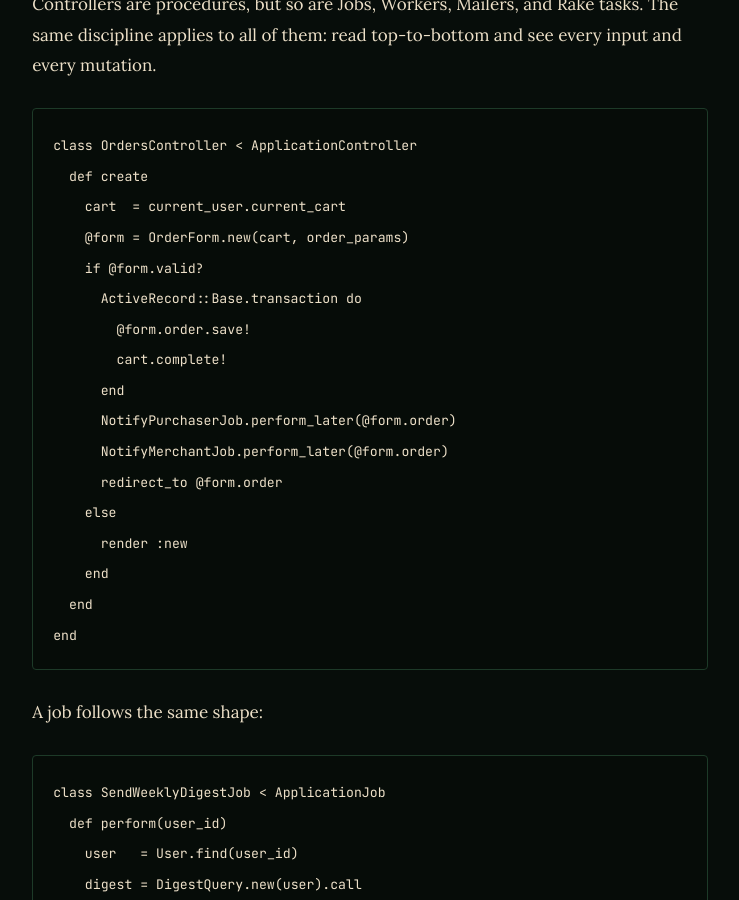
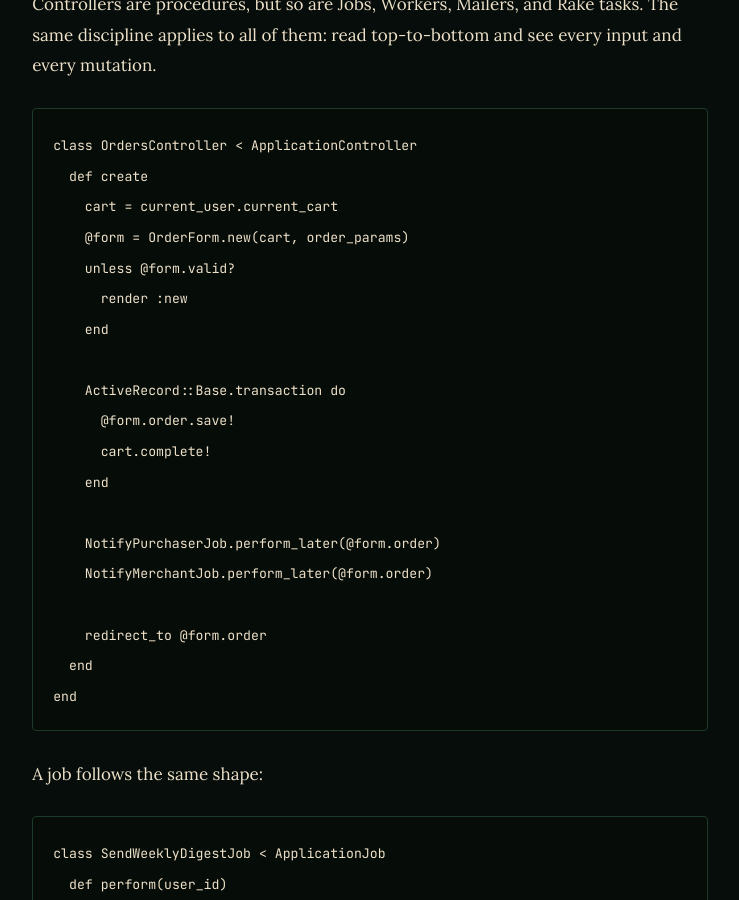
Before and after one commit to ajsharma/ajsharma.github.io, a Jekyll site: the page built from _posts/2026-04-24-flat-controllers-many-models-in-rails.md, in a window 1280 px wide and 900 px high, scrolled down 2150 px. Shown: the whole window, without its empty margins (270-1009 px from the left). Built offline with Jekyll 4.4.1, drawn with Linux system fonts in a browser that asks for light colours; nearby versions of some CDN libraries; some web fonts are replaced; some of the changed text lies outside the part shown.

Commit message:
code tidy

````diff
--- a/_posts/2026-04-24-flat-controllers-many-models-in-rails.md
+++ b/_posts/2026-04-24-flat-controllers-many-models-in-rails.md
@@ -38,19 +38,21 @@ A procedure is an explicit sequence of steps triggered by an external event. Con
 ```ruby
 class OrdersController < ApplicationController
   def create
-    cart  = current_user.current_cart
+    cart = current_user.current_cart
     @form = OrderForm.new(cart, order_params)
-    if @form.valid?
-      ActiveRecord::Base.transaction do
-        @form.order.save!
-        cart.complete!
-      end
-      NotifyPurchaserJob.perform_later(@form.order)
-      NotifyMerchantJob.perform_later(@form.order)
-      redirect_to @form.order
-    else
+    unless @form.valid?
       render :new
     end
+
+    ActiveRecord::Base.transaction do
+      @form.order.save!
+      cart.complete!
+    end
+
+    NotifyPurchaserJob.perform_later(@form.order)
+    NotifyMerchantJob.perform_later(@form.order)
+
+    redirect_to @form.order
   end
 end
 ```
@@ -60,8 +62,9 @@ A job follows the same shape:
 ```ruby
 class SendWeeklyDigestJob < ApplicationJob
   def perform(user_id)
-    user   = User.find(user_id)
+    user = User.find(user_id)
     digest = DigestQuery.new(user).call
+
     DigestMailer.weekly(user, digest).deliver_now if digest.any?
   end
 end
@@ -90,7 +93,7 @@ class OrderPolicy
   end
 
   def initialize(user, order)
-    @user  = user
+    @user = user
     @order = order
   end
 
@@ -110,10 +113,10 @@ class OrdersController < ApplicationController
     end
 
     if @order.update(order_params)
-      redirect_to @order
-    else
-      render :edit
+      return redirect_to @order
     end
+
+    render :edit
   end
 end
 ```
@@ -181,18 +184,20 @@ class OrdersController < ApplicationController
   def create
     cart  = current_user.current_cart
     @form = OrderWithPaymentForm.new(cart, Payment.new, order_params)
-    if @form.valid?
-      ActiveRecord::Base.transaction do
-        @form.order.save!
-        @form.payment.save!
-        cart.complete!
-      end
-      NotifyPurchaserJob.perform_later(@form.order)
-      NotifyMerchantJob.perform_later(@form.order)
-      redirect_to @form.order
-    else
-      render :new
+    if !@form.valid?
+      return render :new
     end
+
+    ActiveRecord::Base.transaction do
+      @form.order.save!
+      @form.payment.save!
+      cart.complete!
+    end
+
+    NotifyPurchaserJob.perform_later(@form.order)
+    NotifyMerchantJob.perform_later(@form.order)
+
+    redirect_to @form.order
   end
 end
 ```
@@ -216,6 +221,7 @@ ActiveRecord::Base.transaction do
   @form.order.save!   # essential
   cart.complete!      # essential
 end
+
 NotifyPurchaserJob.perform_later(@form.order)  # non-essential
 NotifyMerchantJob.perform_later(@form.order)   # non-essential
 ```
````
